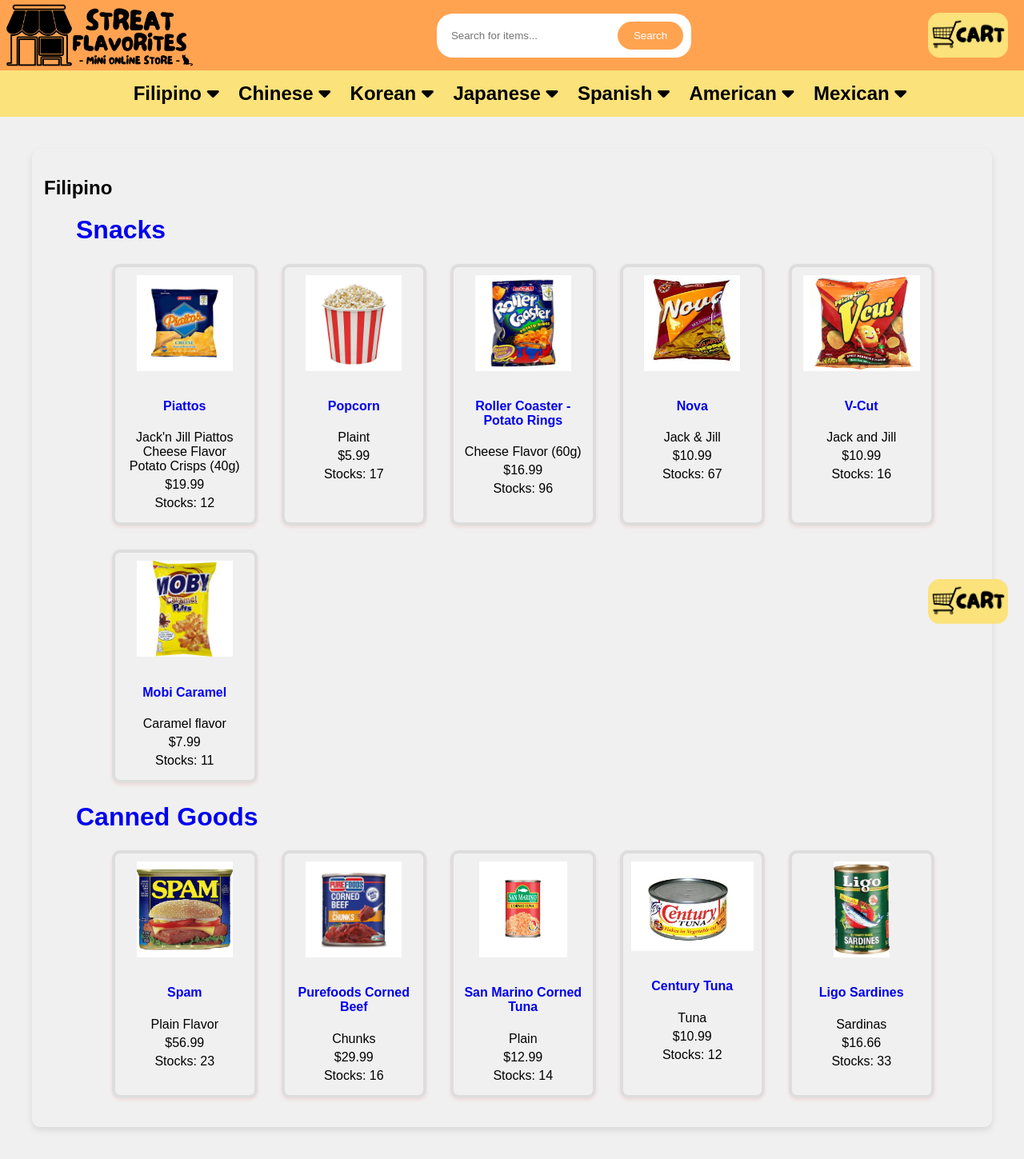
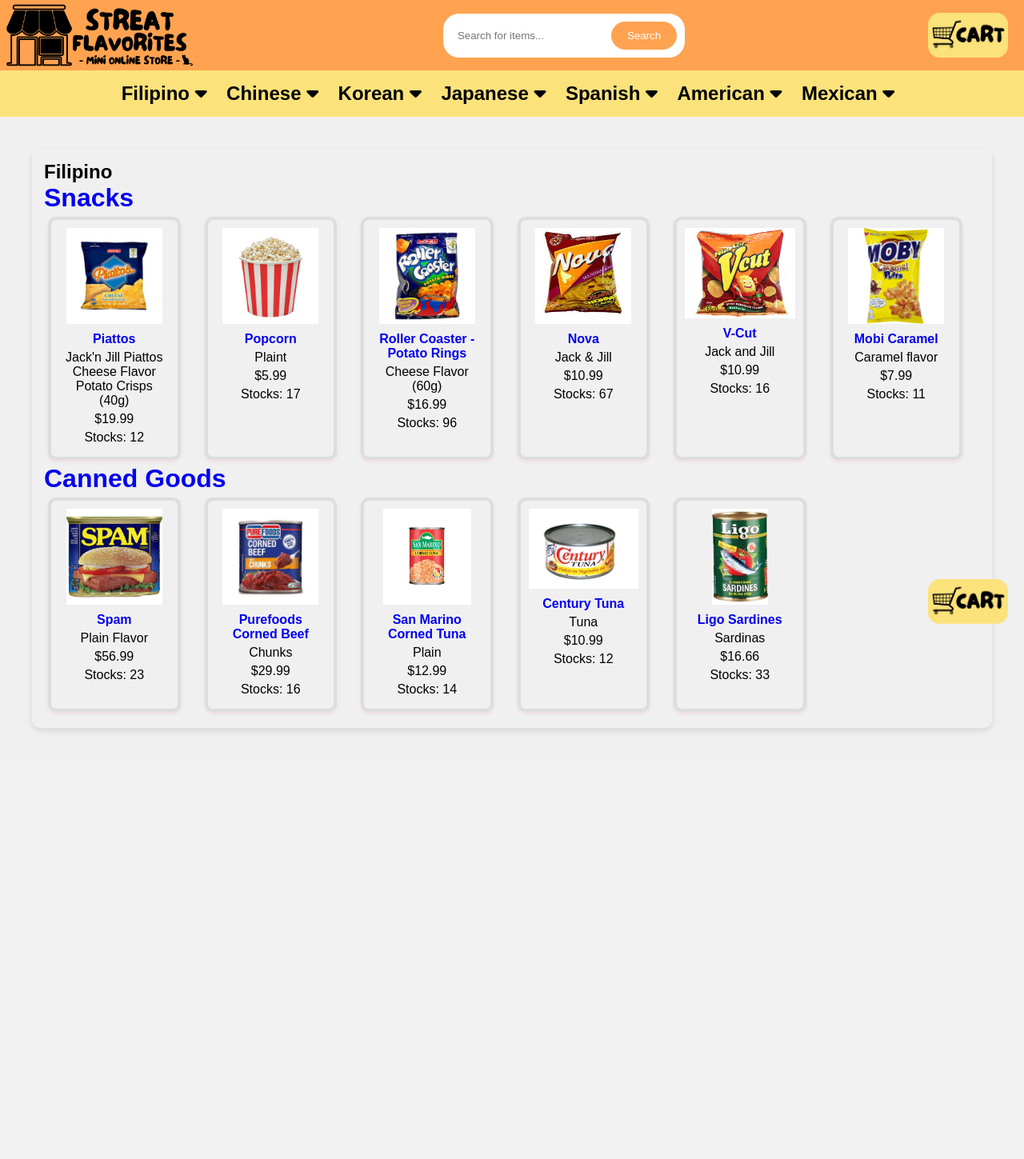
Before and after one commit to aaaar0n/Streat_Flavorites, a Django app: page /category/1/ in a window 1280 px wide. Shown: the whole page at 80% size. After the commit the page ends 915 px from the top, so only its background shows below. Run offline with Django 4.2, Linux system fonts and the light colour scheme; data comes from the database, SQL or seed files in the repository.

Commit message:
Added a box sizing style on basehtml to remove the excess space at the top of site

```diff
--- a/streat_flavorites/static/css/base_styles.css
+++ b/streat_flavorites/static/css/base_styles.css
@@ -1,3 +1,5 @@
+
+
     body {
         font-family: Arial, sans-serif;
         margin: 0;
--- a/streat_flavorites/templates/base.html
+++ b/streat_flavorites/templates/base.html
@@ -1,5 +1,12 @@
 {% load static %}
 
+<style>
+* {
+    margin: 0;
+    padding: 0;
+    box-sizing: border-box;
+}
+</style>
 
 <!DOCTYPE html>
 <html lang="en">
--- a/streat_flavorites/templates/index.html
+++ b/streat_flavorites/templates/index.html
@@ -41,7 +41,7 @@
                             <a href="{% url 'subcategory_detail' subcategory.id %}" class="subcategory-link">{{ subcategory.name }}</a>
                             <ul class="item-list">
                                 <div class="item-container">
-                                    {% for item in subcategory.item_set.all|slice:":5" %}
+                                    {% for item in subcategory.item_set.all|slice:":6" %}
                                         <div class="item-box">
                                             {% if item.photo %}
                                                 <a href="{% url 'item_detail' item.id %}">
--- a/streat_flavorites/views.py
+++ b/streat_flavorites/views.py
@@ -5,7 +5,7 @@ from django.http import JsonResponse
 
 def index(request):
     categories = Category.objects.all()
-    top_liked_items = Item.objects.order_by('-likes')[:5]
+    top_liked_items = Item.objects.order_by('-likes')[:6]
     context_dict = {'categories': categories, 'top_liked_items': top_liked_items}
 
     return render(request, 'index.html', context_dict)
```
